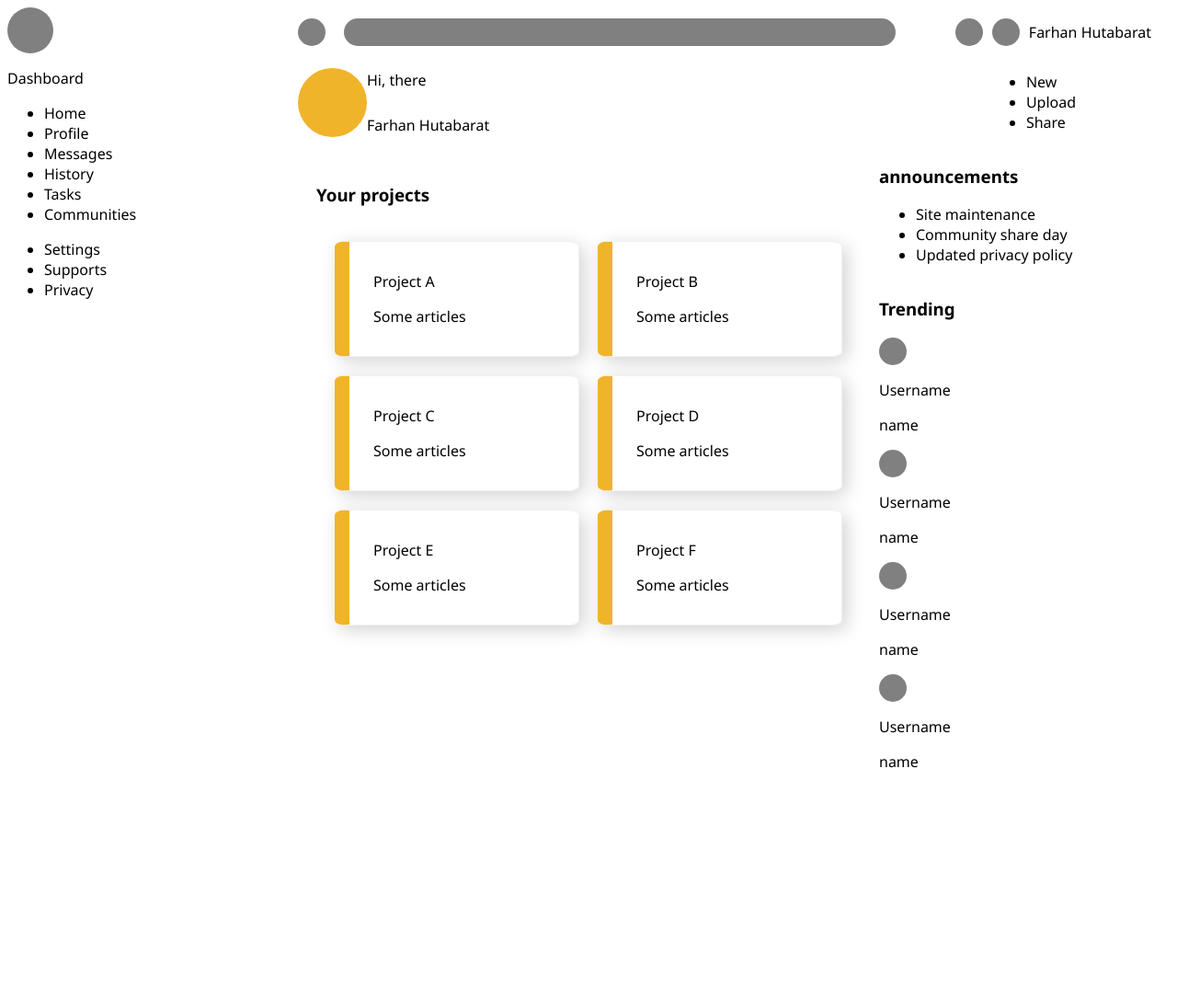
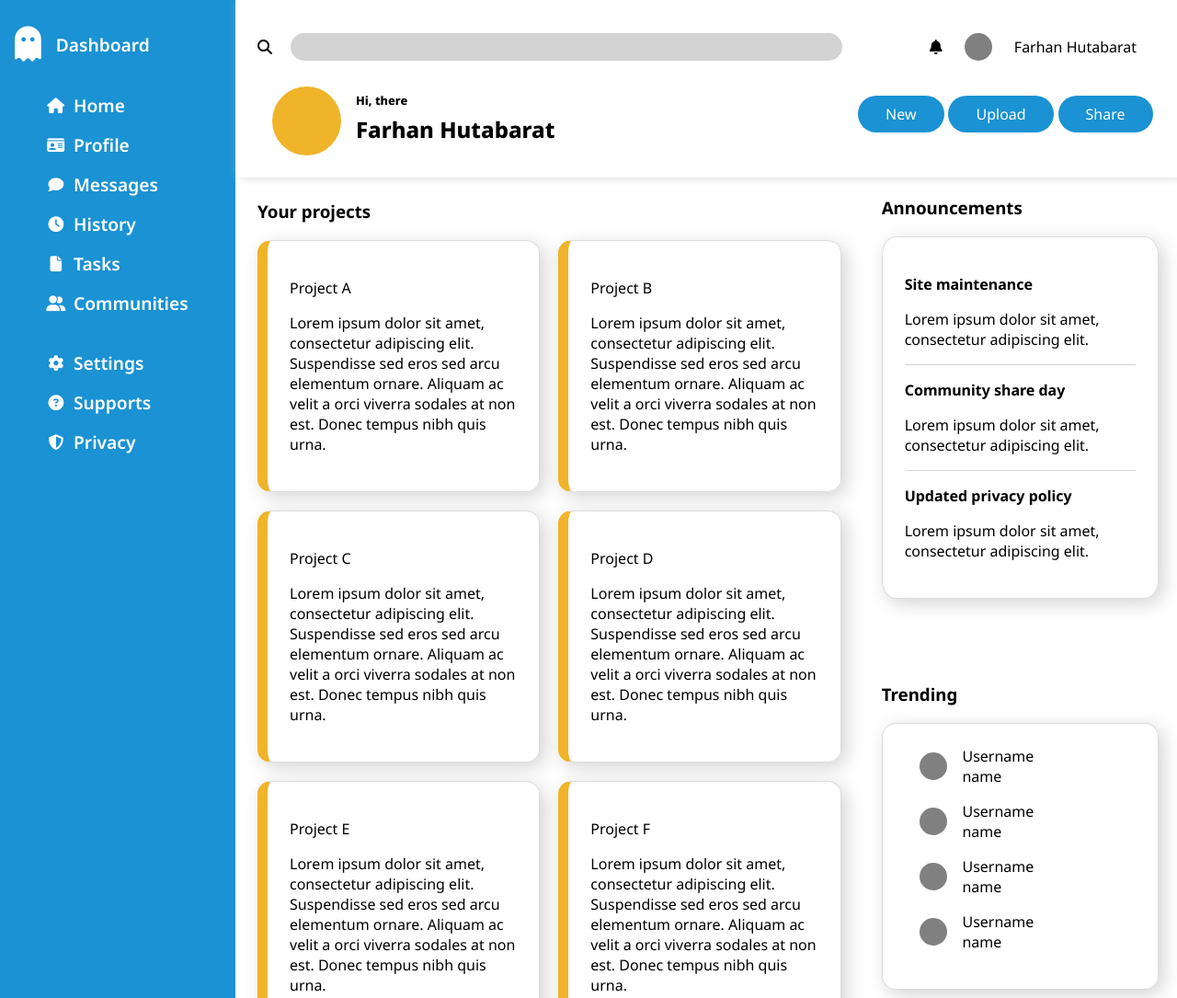
Before and after one commit to farhanreynaldo/admin-dashboard, a plain HTML site: page index.html in a window 1280 px wide. Shown: the top 1085 px of the page at 92% size. Before the commit the page ends 863 px from the top, so only its background shows below. Drawn offline with Linux system fonts and the light colour scheme.

Commit message:
Polish further

```diff
--- a/index.html
+++ b/index.html
@@ -4,34 +4,76 @@
     <meta charset="UTF-8" />
     <meta name="viewport" content="width=device-width, initial-scale=1.0" />
     <link rel="stylesheet" href="style.css" />
+    <link href="assets/css/fontawesome.css" rel="stylesheet" />
+    <link href="assets/css/brands.css" rel="stylesheet" />
+    <link href="assets/css/solid.css" rel="stylesheet" />
     <title>Admin Dashboard</title>
   </head>
   <body>
     <div class="container">
       <div class="sidebar">
-        <div class="logo"></div>
+        <div class="logo-name">
+          <i class="logo fa-solid fa-ghost fa-2x"></i>
           <p>Dashboard</p>
-        <ul class="sidebar-menu">
-          <li>Home</li>
-          <li>Profile</li>
-          <li>Messages</li>
-          <li>History</li>
-          <li>Tasks</li>
-          <li>Communities</li>
+        </div>
+        <div class="sidebar-menu">
+          <ul class="fa-ul">
+            <li>
+              <span class="fa-li"
+                ><i class="fa-solid fa-house fa-sm fa-sm"></i></span
+              >Home
+            </li>
+            <li>
+              <span class="fa-li"
+                ><i class="fa-solid fa-id-card fa-sm"></i></span
+              >Profile
+            </li>
+            <li>
+              <span class="fa-li"
+                ><i class="fa-solid fa-comment fa-sm"></i></span
+              >Messages
+            </li>
+            <li>
+              <span class="fa-li"><i class="fa-solid fa-clock fa-sm"></i></span
+              >History
+            </li>
+            <li>
+              <span class="fa-li"><i class="fa-solid fa-file fa-sm"></i></span
+              >Tasks
+            </li>
+            <li>
+              <span class="fa-li"
+                ><i class="fa-solid fa-user-group fa-sm"></i></span
+              >Communities
+            </li>
           </ul>
-        <ul class="sidebar-helpers">
-          <li>Settings</li>
-          <li>Supports</li>
-          <li>Privacy</li>
+        </div>
+        <div class="sidebar-helpers">
+          <ul class="fa-ul">
+            <li>
+              <span class="fa-li"><i class="fa-solid fa-gear fa-sm"></i></span
+              >Settings
+            </li>
+            <li>
+              <span class="fa-li"
+                ><i class="fa-solid fa-circle-question fa-sm"></i></span
+              >Supports
+            </li>
+            <li>
+              <span class="fa-li"
+                ><i class="fa-solid fa-shield-halved fa-sm"></i></span
+              >Privacy
+            </li>
           </ul>
+        </div>
       </div>
       <div class="header">
         <div class="search">
-          <div class="search-icon"></div>
+          <i class="fa-solid fa-search"></i>
           <div class="search-bar"></div>
         </div>
         <div class="profile-settings">
-          <div class="notification"></div>
+          <i class="fa-solid fa-bell"></i>
           <div class="avatar"></div>
           <p>Farhan Hutabarat</p>
         </div>
@@ -41,11 +83,9 @@
           <p>Farhan Hutabarat</p>
         </div>
         <div class="profile-options">
-          <ul>
-            <li>New</li>
-            <li>Upload</li>
-            <li>Share</li>
-          </ul>
+          <div>New</div>
+          <div>Upload</div>
+          <div>Share</div>
         </div>
       </div>
       <div class="content">
@@ -54,40 +94,74 @@
           <div class="cards">
             <div class="card">
               <p>Project A</p>
-              <p>Some articles</p>
+              <p>
+                Lorem ipsum dolor sit amet, consectetur adipiscing elit.
+                Suspendisse sed eros sed arcu elementum ornare. Aliquam ac velit
+                a orci viverra sodales at non est. Donec tempus nibh quis urna.
+              </p>
             </div>
             <div class="card">
               <p>Project B</p>
-              <p>Some articles</p>
+              <p>
+                Lorem ipsum dolor sit amet, consectetur adipiscing elit.
+                Suspendisse sed eros sed arcu elementum ornare. Aliquam ac velit
+                a orci viverra sodales at non est. Donec tempus nibh quis urna.
+              </p>
             </div>
             <div class="card">
               <p>Project C</p>
-              <p>Some articles</p>
+              <p>
+                Lorem ipsum dolor sit amet, consectetur adipiscing elit.
+                Suspendisse sed eros sed arcu elementum ornare. Aliquam ac velit
+                a orci viverra sodales at non est. Donec tempus nibh quis urna.
+              </p>
             </div>
             <div class="card">
               <p>Project D</p>
-              <p>Some articles</p>
+              <p>
+                Lorem ipsum dolor sit amet, consectetur adipiscing elit.
+                Suspendisse sed eros sed arcu elementum ornare. Aliquam ac velit
+                a orci viverra sodales at non est. Donec tempus nibh quis urna.
+              </p>
             </div>
             <div class="card">
               <p>Project E</p>
-              <p>Some articles</p>
+              <p>
+                Lorem ipsum dolor sit amet, consectetur adipiscing elit.
+                Suspendisse sed eros sed arcu elementum ornare. Aliquam ac velit
+                a orci viverra sodales at non est. Donec tempus nibh quis urna.
+              </p>
             </div>
             <div class="card">
               <p>Project F</p>
-              <p>Some articles</p>
+              <p>
+                Lorem ipsum dolor sit amet, consectetur adipiscing elit.
+                Suspendisse sed eros sed arcu elementum ornare. Aliquam ac velit
+                a orci viverra sodales at non est. Donec tempus nibh quis urna.
+              </p>
             </div>
           </div>
         </div>
         <div class="announcements">
-          <h3>announcements</h3>
-          <ul>
-            <li>Site maintenance</li>
-            <li>Community share day</li>
-            <li>Updated privacy policy</li>
-          </ul>
+          <h3>Announcements</h3>
+          <div class="info">
+            <div>
+              <p><strong>Site maintenance</strong></p>
+              <p>Lorem ipsum dolor sit amet, consectetur adipiscing elit.</p>
+            </div>
+            <div>
+              <p><strong>Community share day</strong></p>
+              <p>Lorem ipsum dolor sit amet, consectetur adipiscing elit.</p>
+            </div>
+            <div>
+              <p><strong>Updated privacy policy</strong></p>
+              <p>Lorem ipsum dolor sit amet, consectetur adipiscing elit.</p>
+            </div>
+          </div>
         </div>
         <div class="trending">
           <h3>Trending</h3>
+          <div class="user-info">
             <div class="item">
               <div class="avatar"></div>
               <p>Username</p>
@@ -111,5 +185,6 @@
           </div>
         </div>
       </div>
+    </div>
   </body>
 </html>
--- a/style.css
+++ b/style.css
@@ -3,21 +3,51 @@
 :root {
     --light: #FFF;
     --accent-color: #F0B42A;
-    --border-color: hsl(0, 0%,95%);
+    --border-color: rgb(221, 219, 219);
+    --main-color: #1A92D3;
 
 
     font-family: "Noto Sans", sans-serif;
+}
+
+body {
     box-sizing: content-box;
-
+    margin: 0;
+    padding: 0;
 }
 
 .container {
     display: grid;
-    grid-template-columns: 1fr 3fr;
+    grid-template-columns: 1fr 4fr;
+}
+
+h3 {
+    margin-top: 0;
 }
 
 .sidebar {
+    display: flex;
+    flex-direction: column;
     grid-row: 1 / 3;
+
+    font-weight: 600;
+    font-size: 1.2rem;
+    padding: 1rem;
+    background-color: var(--main-color);
+    color: var(--light);
+}
+
+.sidebar ul {
+    padding: 0;
+}
+.sidebar li {
+    margin: 1rem;
+}
+
+.logo-name {
+    display: flex;
+    gap: 1rem;
+    align-items: center;
 }
 
 .header {
@@ -25,6 +55,9 @@
     grid-template-columns: 2fr 1fr;
 
     grid-column: 2 / 3;
+    padding: 1.5rem;
+
+    box-shadow: 5px 0px 10px lightgrey;
 }
 
 .content {
@@ -39,15 +72,13 @@
     flex-direction: column;
 
     grid-row: 1 / 3;
-    margin: 20px;
+    margin: 1.5rem;
 }
 
 .cards {
     display: grid;
     grid-template-columns: repeat(auto-fit, minmax(250px, 1fr));
     gap: 20px;
-
-    margin: 20px;
 }
 
 .avatar, .search-icon, .notification {
@@ -57,31 +88,26 @@
     background-color: gray;
 }
 
-.logo {
-    border-radius: 50%;
-    width: 50px;
-    height: 50px;
-    background-color: gray;
-}
-
 .profile {
     display: grid;
     grid-template-columns: 1fr 10fr;
+    padding-top: 1rem;
 }
 
 .profile > .avatar {
     width: 75px;
     height: 75px;
+    margin: 0 1rem;
     grid-row: 1 / 3;
 
-    align-self: center;
-    justify-self: center;
+    place-self: center;
     background-color: var(--accent-color);
 }
 
 .profile > p {
     margin: 0;
     place-content: center;
+    font-weight: 800;
 }
 
 
@@ -96,16 +122,31 @@
     width: 600px;
     height: 30px;
     border-radius: 15px;
-    background-color: grey;
+    background-color: lightgrey;
 }
 
 .profile-settings {
     display: flex;
     align-items: center;
-    gap: 10px;
+    gap: 1.5rem;
     justify-content: flex-end;
     margin: 0px 20px;
 }
+
+.fa-ul {
+    padding: 0;
+    list-style-type: none;
+}
+
+.profile p:first-of-type {
+    font-size: 0.8rem;
+}
+
+.profile p:nth-of-type(2) {
+    font-size: 1.5rem;
+    place-self: start;
+}
+
 
 .profile-options {
     display: flex;
@@ -117,9 +158,9 @@
 
 .profile-options > div {
     background-color: #1A92D3;
-    height: 40px;
-    padding: 0px 40px;
-    border-radius: 20px;
+    height: 2.5rem;
+    padding: 0 30px;
+    border-radius: 999rem;
     color: var(--light);
 
     display: flex;
@@ -130,22 +171,17 @@
     border: 0.5px solid;
     border-color: var(--border-color);
     border-radius: 5%;
-    padding: 1rem;
+    padding: 1.5rem;
 
     box-shadow: 5px 5px 20px lightgrey;
 }
 
-
-.card > p {
-    margin-left: 10px;
+.announcements, .trending {
+    margin: 20px;
 }
 
 .card {
-    border-left: 1rem solid var(--accent-color);
-}
-
-.info p {
-    margin: 0;
+    border-left: 0.7rem solid var(--accent-color);
 }
 
 .info > div:first-child {
@@ -153,6 +189,20 @@
 }
 
 .info div {
-    padding: 10px 0px;
     border-top: 1px solid lightgray;
 }
+
+.user-info .item {
+    display: grid;
+    grid-template-columns: 1fr 3fr;
+    margin-bottom: 1rem;
+}
+
+.item p {
+    margin: 0;
+}
+
+.item > .avatar {
+    grid-row: 1 / 3;
+    place-self: center;
+}
```
Lines whose indentation alone changed are shown as unchanged.
